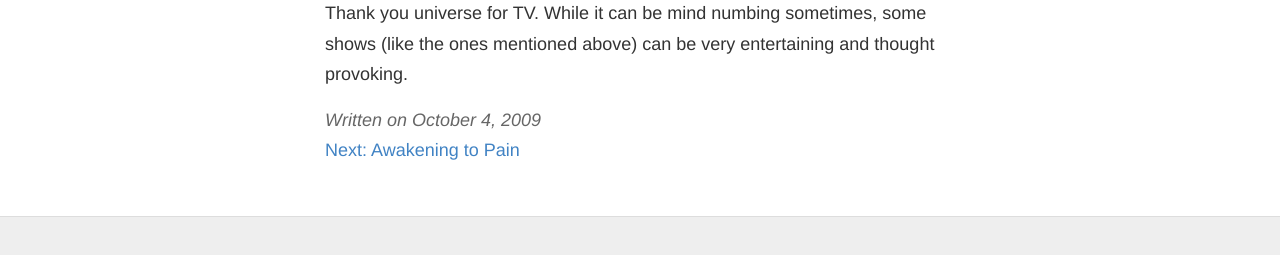
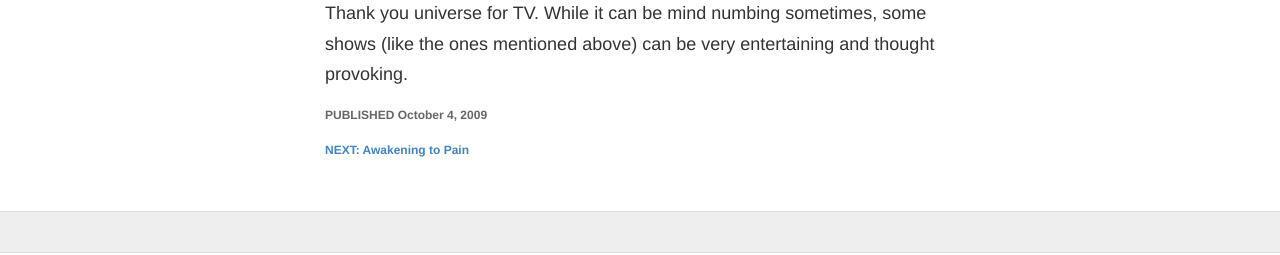
Before and after one commit to onewithnow/onewithnow.github.io, a Jekyll site: the page built from _posts/2009-10-04-begin.md, in a window 1280 px wide. Shown: the part 1744-1999 px from the top of the page. Built offline with Jekyll 4.4.1, drawn with Linux system fonts in a browser that asks for light colours; Markdown is read by kramdown in place of the engine named in the settings.

Commit message:
style changes

```diff
--- a/_layouts/post.html
+++ b/_layouts/post.html
@@ -10,16 +10,16 @@ layout: default
   </div>
 
   <div class="date">
-    Written on {{ page.date | date: "%B %e, %Y" }}
+    <h5>PUBLISHED {{ page.date | date: "%B %e, %Y" }}</h5>
   </div>
 <div>
  {% if page.previous %}
-        <a rel="prev" href="{{ page.previous.url }}">Previous: {{ page.previous.title}}</a>
+        <h5><a rel="prev" href="{{ page.previous.url }}">PREVIOUS: {{ page.previous.title}}</a></h5>
     {% endif %}
     </div>
     <div>
     {% if page.next %}
-        <a rel="next" href="{{ page.next.url }}">Next: {{ page.next.title }}</a>
+        <h5><a rel="next" href="{{ page.next.url }}">NEXT: {{ page.next.title }}</a></h5>
     {% endif %}
     </div>
 </article>
--- a/style.scss
+++ b/style.scss
@@ -64,6 +64,10 @@ h4 {
   color: $gray;
 }
 
+h5 {
+  font-size: 12px;
+  color: $gray;
+}
 p {
   margin: 15px 0;
 }
@@ -116,7 +120,6 @@ img {
 }
 
 .date {
-  font-style: italic;
   color: $gray;
 }
 
```
